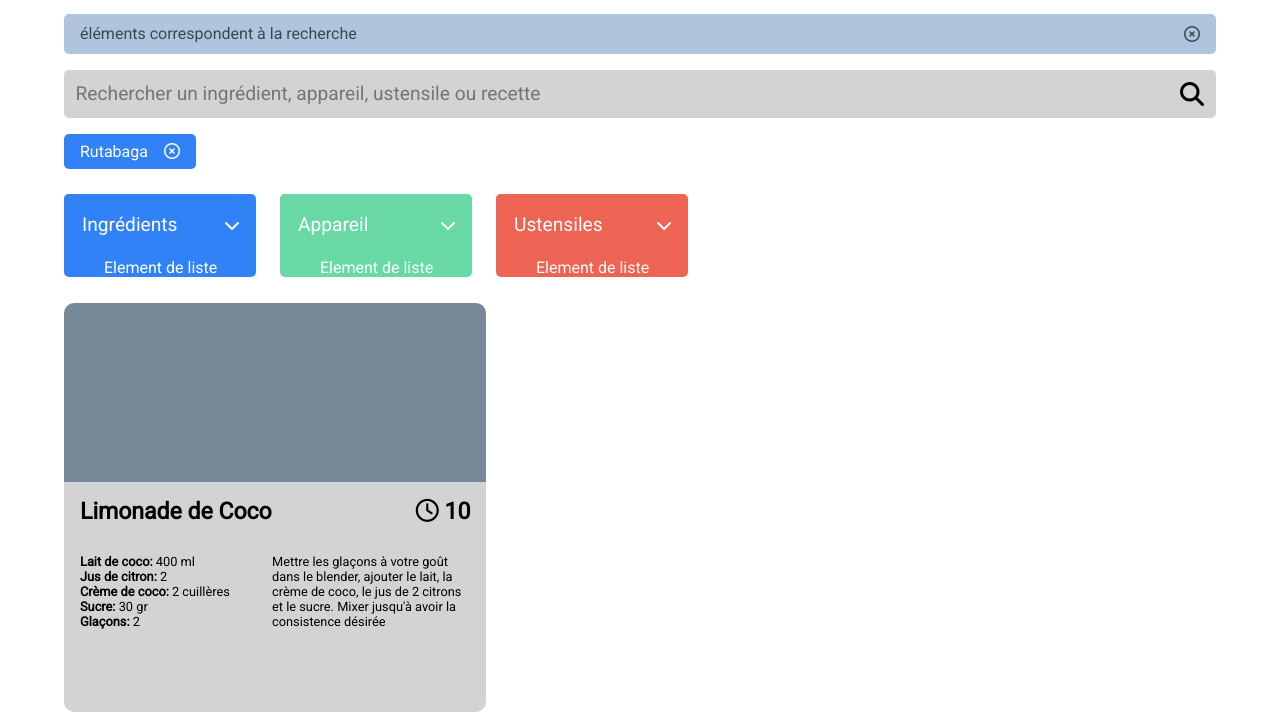
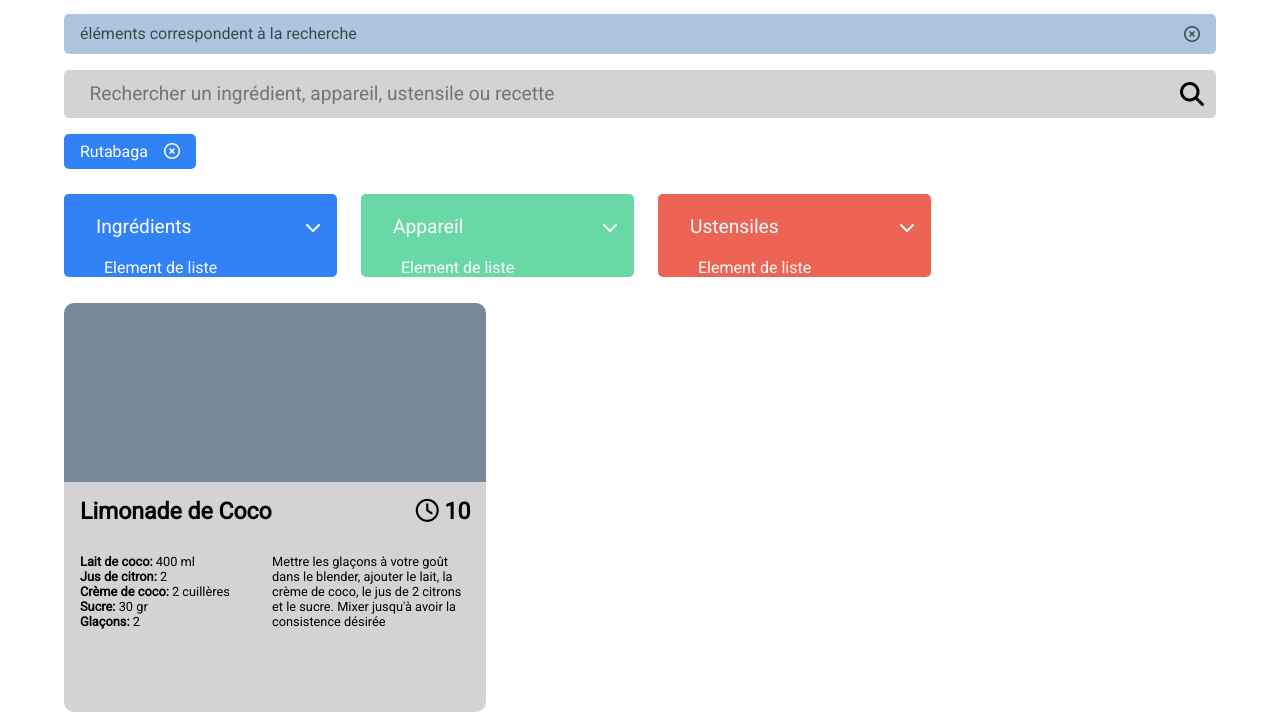
Before and after one commit to SNM07/CM_7_19052021, a website: page index.html in a window 1280 px wide. Shown: the part 155-867 px from the top of the page. Drawn offline with Linux system fonts and the light colour scheme.

Commit message:
Init v3-b

```diff
--- a/index.html
+++ b/index.html
@@ -29,6 +29,7 @@
             id="site-search"
             placeholder="  Rechercher un ingrédient, appareil, ustensile ou recette"
             onfocus="this.placeholder = ''"
+            onblur="this.placeholder = '  Rechercher un ingrédient, appareil, ustensile ou recette'"
           />
           <button type="submit" class="searchButton">
             <i class="fa fa-search"></i>
@@ -49,7 +50,7 @@
               class="inputTrigger"
               data-status="close"
             >
-              <input type="text" placeholder="Ingrédients" class="inputColor" />
+              <input type="text" placeholder="Ingrédients" onfocus="this.placeholder = ''" onblur="this.placeholder = 'Ingrédients'" class="inputColor" />
               <i class="fas fa-chevron-down"></i>
               <i class="fas fa-chevron-up hiddenArrow"></i>
               <ul>
@@ -63,7 +64,7 @@
               class="inputTrigger"
               data-status="close"
             >
-              <input type="text" placeholder="Appareil" class="inputColor" />
+              <input type="text" placeholder="Appareil" onfocus="this.placeholder = ''" onblur="this.placeholder = 'Appareil'" class="inputColor" />
               <i class="fas fa-chevron-down"></i>
               <i class="fas fa-chevron-up hiddenArrow"></i>
               <ul>
@@ -77,7 +78,7 @@
               class="inputTrigger"
               data-status="close"
             >
-              <input type="text" placeholder="Ustensiles" class="inputColor" />
+              <input type="text" placeholder="Ustensiles" onfocus="this.placeholder = ''" onblur="this.placeholder = 'Ustensiles'" class="inputColor" />
               <i class="fas fa-chevron-down"></i>
               <i class="fas fa-chevron-up hiddenArrow"></i>
               <ul>
--- a/sass/Components/_buttons.scss
+++ b/sass/Components/_buttons.scss
@@ -23,6 +23,8 @@
     border: none;
     height: 4rem;
     color: white;
+    padding-left: 1rem;
+    font-size: 1.2rem;
     &::placeholder {
       color: white;
       font-size: 1.2rem;
--- a/sass/Pages/_accueil.scss
+++ b/sass/Pages/_accueil.scss
@@ -33,7 +33,11 @@
       background-color: lightgray;
       border-radius: 5px 0 0 5px;
       font-size: 1.2rem;
-    }
+      padding-left: 1rem;
+
+      }
+
+
     & .searchButton {
       background-color: lightgray;
       border: none;
```
Also changed, not shown: css/style.css, 1 other file.
